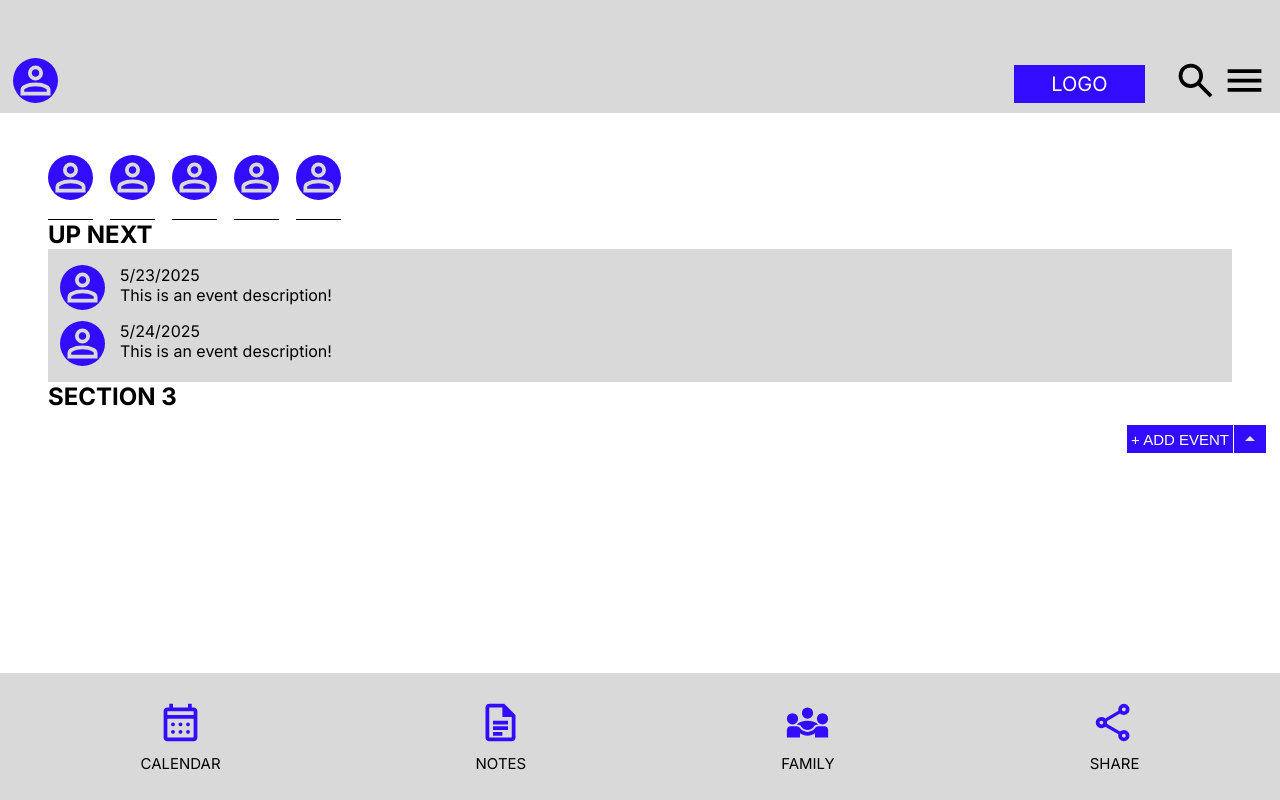
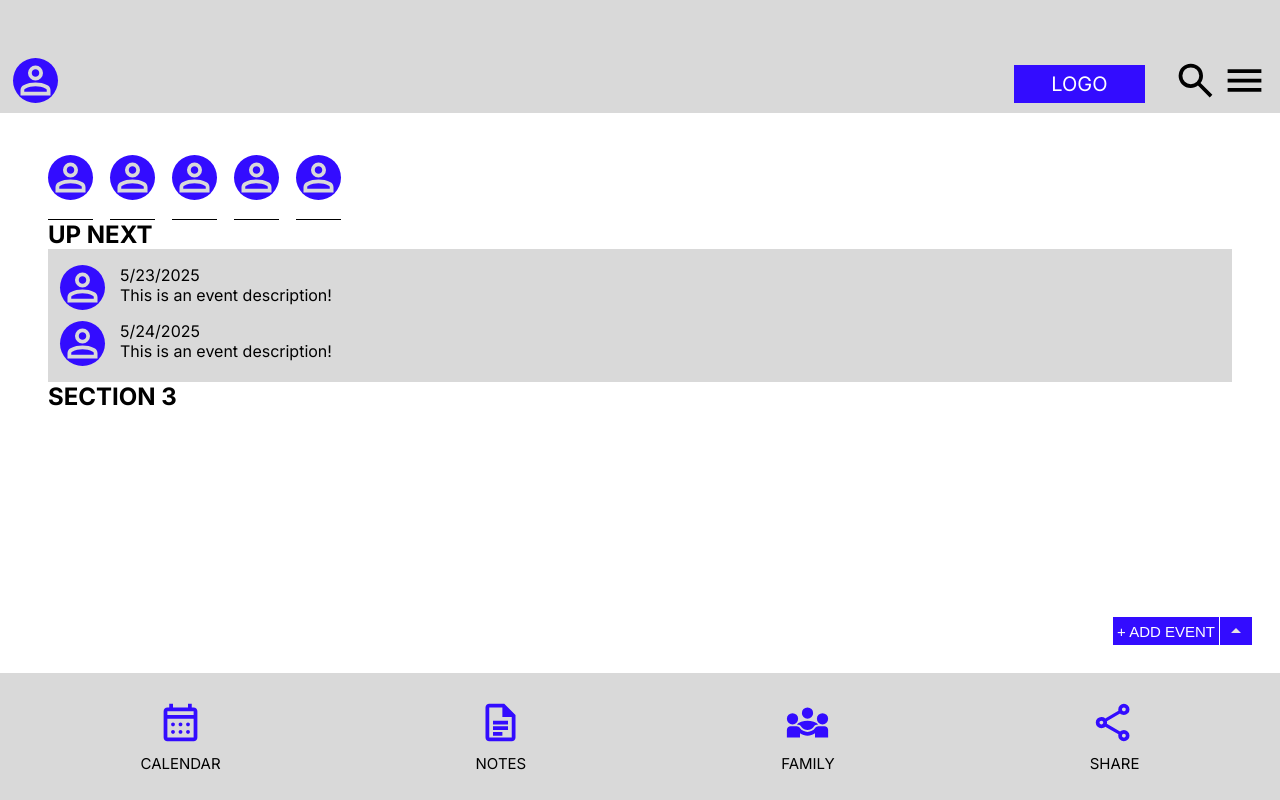
Before and after one commit to jkaps9/family-huddle, a plain HTML site: page index.html in a window 1280 px wide. Drawn offline with Linux system fonts and the light colour scheme.

Commit message:
Position action button absolute

```diff
--- a/styles.css
+++ b/styles.css
@@ -40,6 +40,7 @@ main {
     flex: 1;
     display: flex;
     flex-direction: column;
+    position: relative;
 }
 
 section {
@@ -154,6 +155,10 @@ section>h2 {
     display: flex;
     justify-content: flex-end;
     margin: 14px;
+
+    position: absolute;
+    bottom: 14px;
+    right: 14px;
 }
 
 .action-container button {
```
